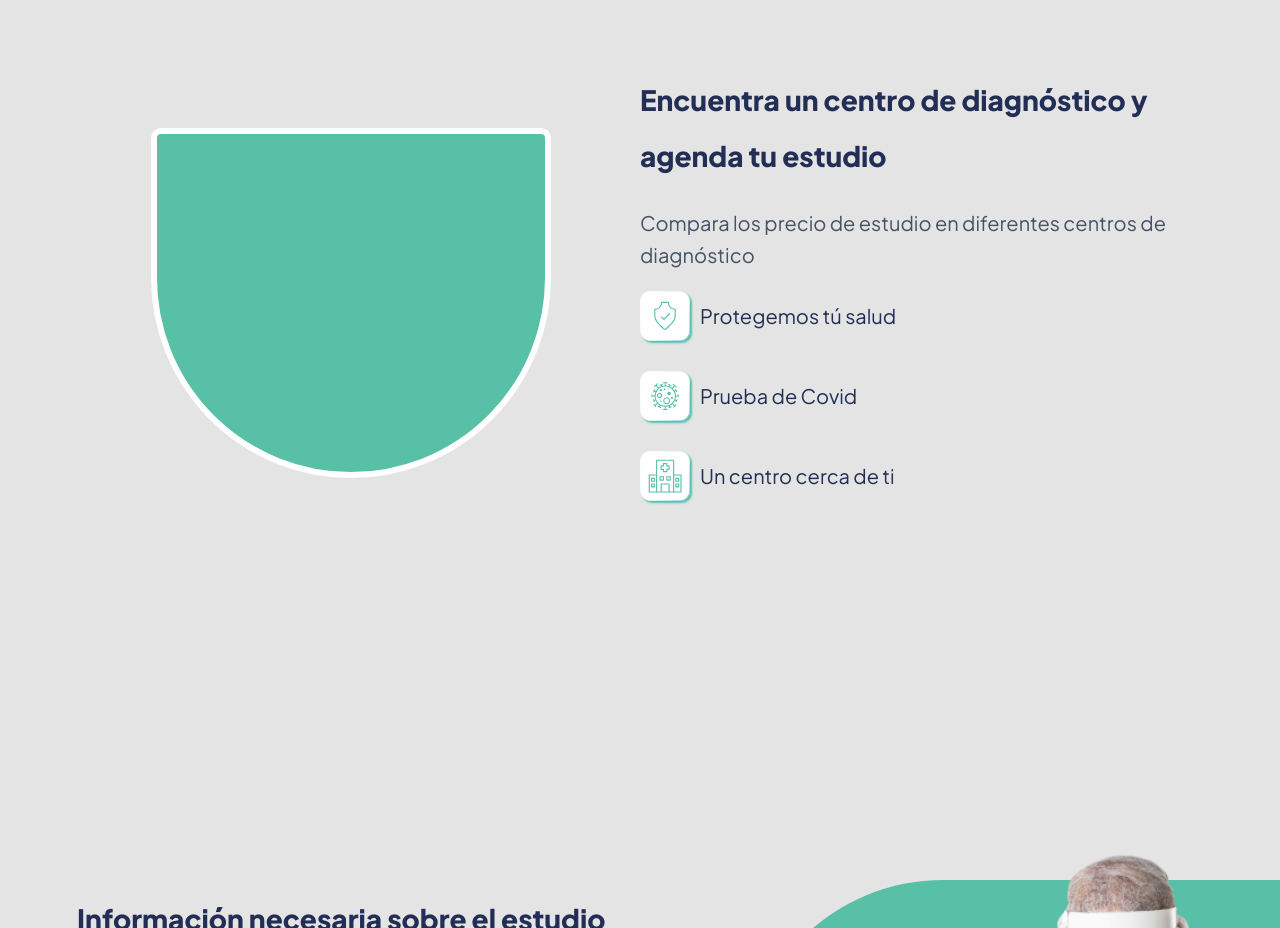
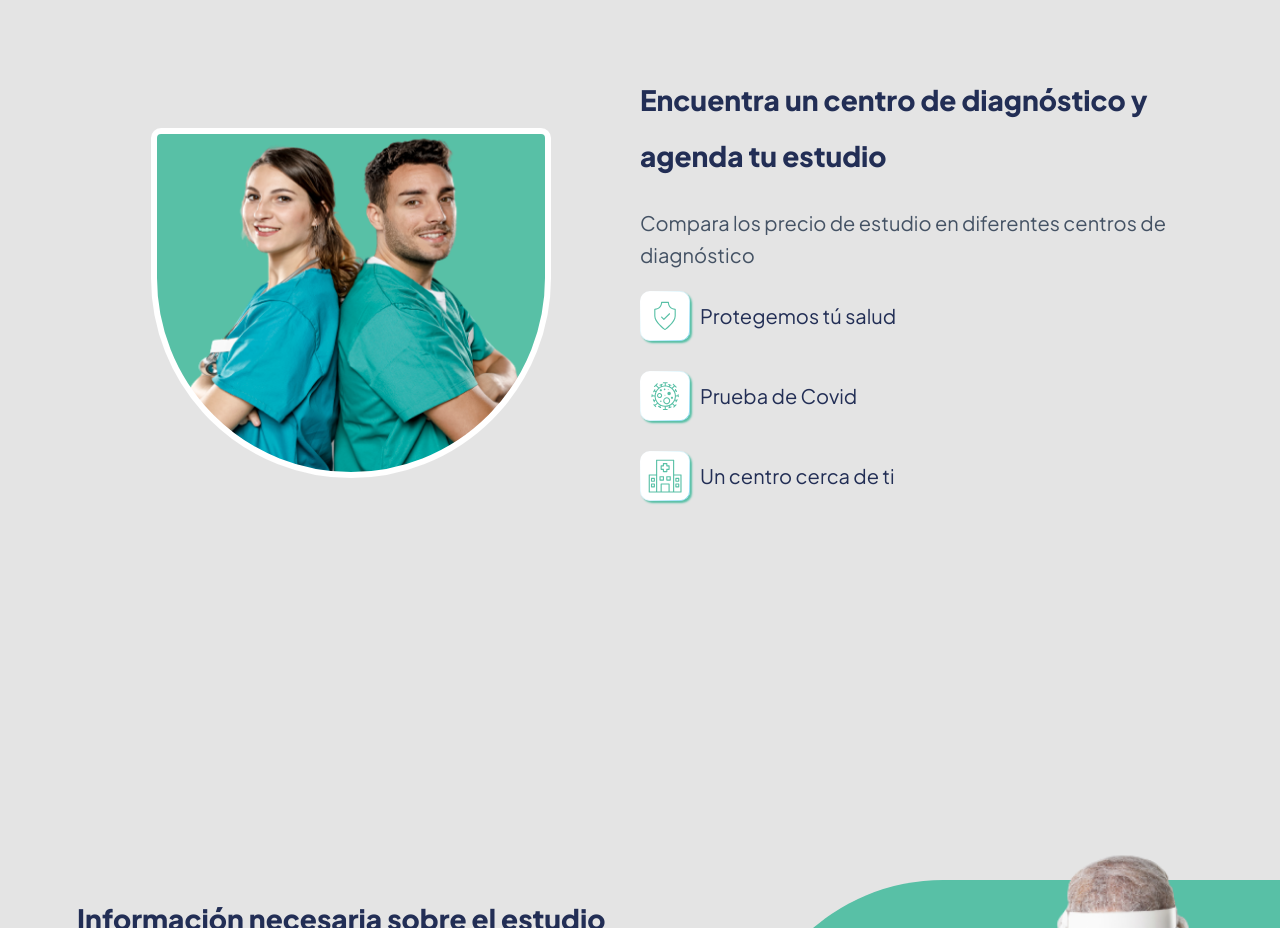
Before and after one commit to pastorAlexanderCastro/PaginaHopital, a plain HTML site: page index.html in a window 1280 px wide. Shown: the part 860-1788 px from the top of the page. Drawn offline with Linux system fonts and the light colour scheme.

Commit message:
ultimo arreglos

```diff
--- a/css/informacion.css
+++ b/css/informacion.css
@@ -12,7 +12,7 @@
   margin-right: auto;
   margin-left: auto;
 
-  background-image: url(./img/twoDoctor.pnggit);
+  background-image: url(./img/twoDoctor.png);
   background-repeat: no-repeat;
   background-position: center;
   background-size: cover;
```
